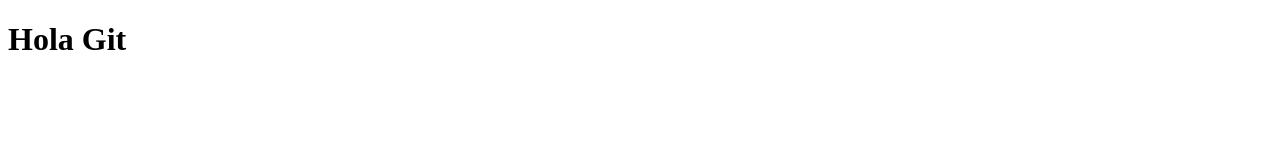
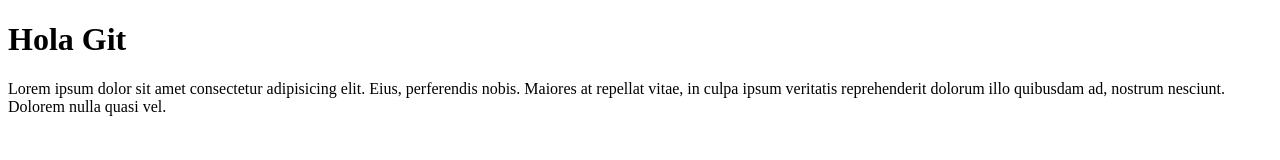
Before and after one commit to cdbruno10/git, a plain HTML site: page index.html in a window 1280 px wide. Drawn offline with Linux system fonts and the light colour scheme.

Commit message:
agregue un parrafo

```diff
--- a/index.html
+++ b/index.html
@@ -8,5 +8,10 @@
   </head>
   <body>
     <h1>Hola Git</h1>
+    <p>
+      Lorem ipsum dolor sit amet consectetur adipisicing elit. Eius, perferendis
+      nobis. Maiores at repellat vitae, in culpa ipsum veritatis reprehenderit
+      dolorum illo quibusdam ad, nostrum nesciunt. Dolorem nulla quasi vel.
+    </p>
   </body>
 </html>
```
